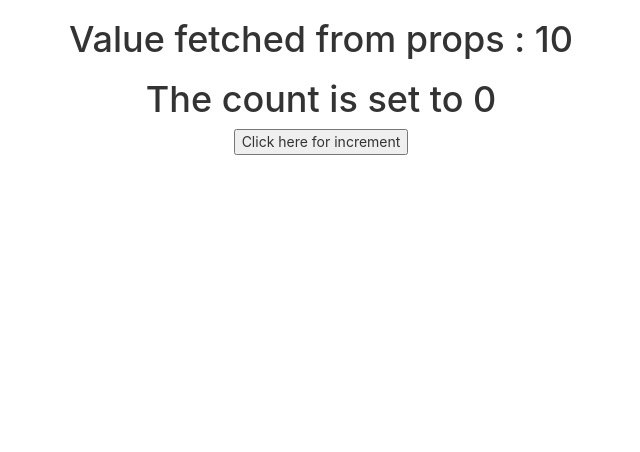
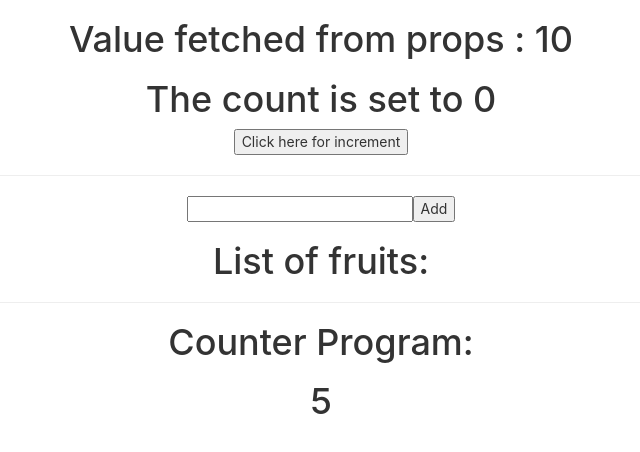
Before and after one commit to abhi1580/SevenMentor, a React (Create React App) app in the folder excersises/: page / in a window 1280 px wide. Shown: the top 452 px of the page, without its empty margins (319-959 px from the left). Built offline with nearby package versions, Linux system fonts and the light colour scheme.

Commit message:
UseEffect example added

```diff
--- a/excersises/src/App.js
+++ b/excersises/src/App.js
@@ -17,7 +17,8 @@ import "./App.css";
 // import ToggleTextUsingUseState from "./Lab/ToggleTextUsingUseState";
 // import UseStateForObj from "./Components/UseStateForObj";
 import UseEffectHookDemo1 from "./Components/Hooks/UseEffect/UseEffectHookDemo1";
-
+import CounterExample from "./Lab/Hooks/UseEffect/CounterExample";
+import AddEleToArray from "./Lab/Hooks/UseState/AddEleToArray";
 
 function App() {
   return (
@@ -57,7 +58,11 @@ function App() {
         <hr />
         <ToggleTextUsingUseState/> */}
         {/* <UseStateForObj/> */}
-        <UseEffectHookDemo1 temp={10}/>
+        <UseEffectHookDemo1 temp={10} />
+        <hr />
+        <AddEleToArray />
+        <hr/>
+        <CounterExample/>
       </div>
     </div>
   );
--- a/excersises/src/Components/Hooks/UseEffect/UseEffectHookDemo1.js
+++ b/excersises/src/Components/Hooks/UseEffect/UseEffectHookDemo1.js
@@ -15,12 +15,18 @@ const UseEffectHookDemo1 = (props) => {
   //     document.title=`The count is : ${count}`
   // },[count])
   //This component will render only when props of the component will be changed
-  useEffect(() => {
-    document.title = `The count is : ${count}`;
-  }, [props.temp]);
+  useEffect(
+    () => {
+      document.title = `The count is : ${count}`;
+      console.log("Props changed");
+      //If we are using count inside the useEffect hook then it must be aaded as a parameter.
+    },
+    [count],
+    [props.temp]
+  );
   return (
     <div>
-        <h1>Value fetched from props : {props.temp}</h1>
+      <h1>Value fetched from props : {props.temp}</h1>
       <h1>The count is set to {count}</h1>
       <button onClick={() => setCount(count + 1)}>
         Click here for increment
--- /dev/null
+++ b/excersises/src/Lab/Hooks/UseEffect/CounterExample.js
@@ -0,0 +1,22 @@
+import React, { useEffect, useState } from "react";
+
+const CounterExample = () => {
+  const [counter, setCounter] = useState(10);
+
+  const func = () => {
+    setCounter(counter - 1);
+  };
+  useEffect(() => {
+    if (counter > 0) {
+      window.setTimeout(func, 1000);
+    }
+  });
+  return (
+    <div>
+      <h1>Counter Program:</h1>
+      <h1>{counter}</h1>
+    </div>
+  );
+};
+
+export default CounterExample;
--- /dev/null
+++ b/excersises/src/Lab/Hooks/UseState/AddEleToArray.js
@@ -0,0 +1,32 @@
+import React, { useState } from "react";
+
+const AddEleToArray = () => {
+  const [arr, setArr] = useState([]);
+  const [element, setElement] = useState("");
+
+  const add = () => {
+    // Avoid mutating state directly, create a new array instead
+    const newArr = [...arr, element];
+    setArr(newArr);
+    setElement(""); // Clear input field after adding
+  };
+
+  return (
+    <div>
+      <input
+        type="text"
+        value={element}
+        onChange={(event) => setElement(event.target.value)}
+      />
+      <button onClick={add}>Add</button>
+      <h1>List of fruits:</h1>
+      <ol>
+        {arr.map((item, index) => (
+          <li key={index}>{item}</li>
+        ))}
+      </ol>
+    </div>
+  );
+};
+
+export default AddEleToArray;
```
